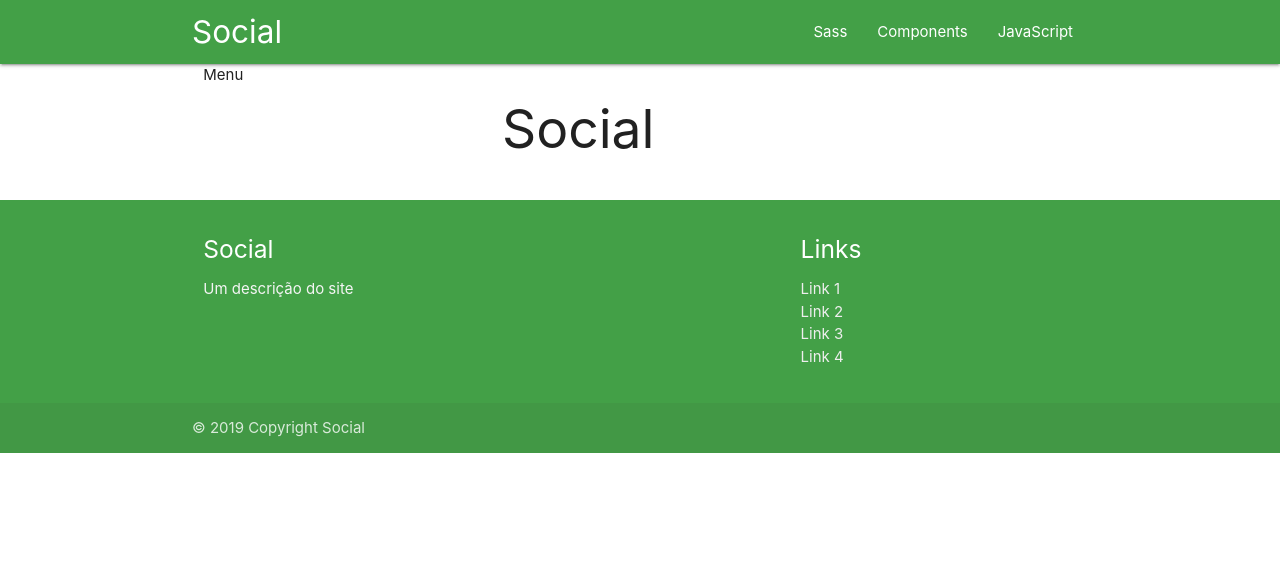
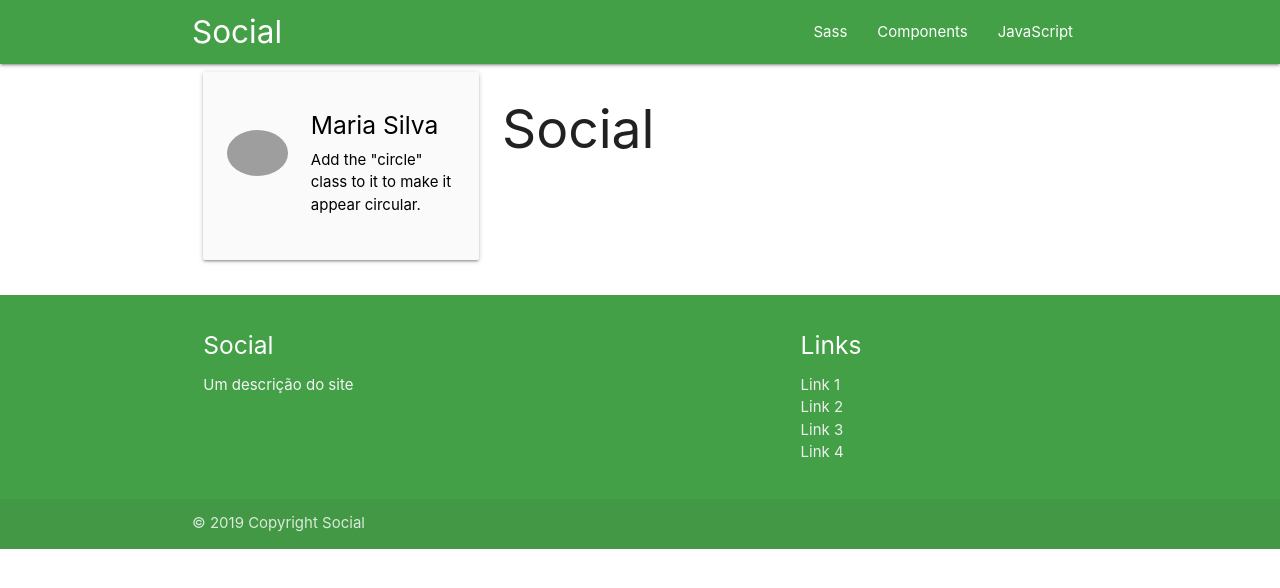
Before and after one commit to angelorpt/API-Laravel-estudo-pessoal, a Vue app: page / in a window 1280 px wide. Shown: the top 588 px of the page. Built offline with nearby package versions, Linux system fonts and the light colour scheme; grey boxes are pictures that could not be loaded.

Commit message:
+ Adicionando o component de Card Menu

```diff
--- a/src/App.vue
+++ b/src/App.vue
@@ -8,7 +8,7 @@
          <div class="container">
             <div class="row">
                <Grid tamanho="4">
-                  Menu
+                  <card-menu></card-menu>
                </Grid>
                <Grid tamanho="8">
                   <router-view/>
@@ -30,14 +30,15 @@
 
 <script>
 
-   import NavBar from '@/components/layouts/NavBar'
-   import Rodape from '@/components/layouts/Rodape'
-   import Grid   from '@/components/layouts/Grid'
+   import NavBar   from '@/components/layouts/NavBar'
+   import Rodape   from '@/components/layouts/Rodape'
+   import Grid     from '@/components/layouts/Grid'
+   import CardMenu from '@/components/layouts/CardMenu'
 
    export default {
       name: 'app',
       components: {
-         NavBar, Rodape, Grid
+         NavBar, Rodape, Grid, CardMenu
       }
    }
 
--- /dev/null
+++ b/src/components/layouts/CardMenu.vue
@@ -0,0 +1,33 @@
+<template>
+   <div class="card-panel grey lighten-5 z-depth-1">
+      <div class="row valign-wrapper">
+         <grid tamanho="4">
+            <img src="https://materializecss.com/images/yuna.jpg" alt="" class="circle responsive-img"> <!-- notice the "circle" class -->
+         </grid>
+         <grid tamanho="8">
+            <span class="black-text">
+               <h5>Maria Silva</h5>
+               Add the "circle" class to it to make it appear circular.
+            </span>
+         </grid>
+      </div>
+   </div>
+</template>
+
+<script>
+
+   import Grid     from '@/components/layouts/Grid'
+
+   export default {
+      name: 'CardMenu',
+      components: {
+         Grid
+      },
+      props: [],
+      data() {
+         return {
+
+         }
+      }
+   }
+</script>
```
